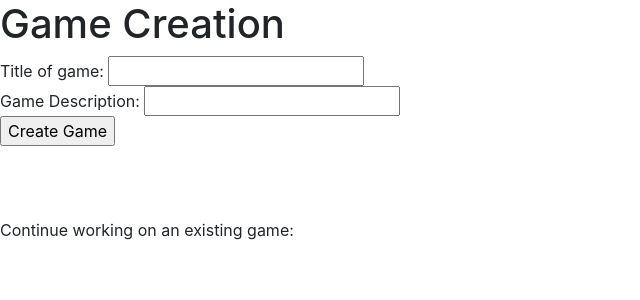
After one commit to Lumicran/Project-Epic-StoryTime, a Flask app: page /create-game in a window 1280 px wide. The commit adds this page. Shown: the top 300 px of the page, without its empty margins (0-640 px from the left). Run offline with Flask 2, Linux system fonts and the light colour scheme; some libraries are stand-ins or nearby versions.

Commit message:
Complete form for GM creation of game shell and details

```diff
--- a/model.py
+++ b/model.py
@@ -81,7 +81,7 @@ class Game(db.Model):
     game_name = db.Column(db.String(64), nullable=False)
 
     def __repr__(self):
-        return f"<game_id: {game_id} \n game_name: {game_name}>"
+        return f"<game_id: {game_id} \n game_name: {game_name} \n game_gm: {game_gm}>"
 
 
 class GameInfo(db.Model):
@@ -92,7 +92,9 @@ class GameInfo(db.Model):
     game_info_id = db.Column(db.Integer, autoincrement=True, primary_key=True)
     game_id = db.Column(db.Integer, db.ForeignKey('games.game_id'), nullable=False)
     event_order = db.Column(db.Integer, nullable=False)
-    lat_long = db.Column(db.String(64), nullable=False)
+    game_description = db.Column(db.Text, nullable=True)
+    latitude = db.Column(db.Integer, nullable=False)
+    longitude = db.Column(db.Integer, nullable=False)
     story_text = db.Column(db.Text, nullable=False)
     puzzle = db.Column(db.Text, nullable=False)
     puzzle_key = db.Column(db.Text, nullable=False)
--- a/server.py
+++ b/server.py
@@ -81,6 +81,17 @@ def login_check():
     flash(u"No account found for the entered email/password.")
     return render_template("login.html")
 
+
+@app.route('/logout')
+def logout_page():
+    """Take user to login page."""
+
+    session.pop('active_session')
+    flash("You are now logged out.")
+
+    return redirect("/")
+
+
 @app.route('/main-page')
 def main_page():
     """Main page shown once a user logs in."""
@@ -89,7 +100,57 @@ def main_page():
 
     return render_template("mainpage.html")
 
+@app.route('/create-game')
+def create_game_page():
+    """Page shown where GM's can create a game."""
 
+    return render_template("game_creation.html")
+
+@app.route('/game-shell', methods=["POST"])
+def game_shell_creation():
+    """This gets the puzzle/game details from game_creation.html)"""
+
+    game_title = request.form.get("game_title")
+    game_info = db.session.query(Game.game_id, Game.game_name).all()
+
+    for game in game_info:
+        if game_title == game[1]:
+            flash(u"This game already exists. Please create a new game.")
+            return redirect("/create-game")
+        else:
+            #Adding game to Games table in storytime DB.
+            new_game = Game(game_name=game_title)
+            db.session.add(new_game)
+            db.session.commit()
+
+    return render_template("game_details.html")
+
+
+@app.route('/game-details', methods=["POST"])
+def get_game_details():
+    """Route to record game details for an event."""
+
+    game_description = request.form.get("game_description")
+    event_order = request.form.get("event_order")
+    latitude = request.form.get("latitude")
+    longitude = request.form.get("longitude")
+    story_text = request.form.get("story_text")
+    puzzle = request.form.get("puzzle")
+    puzzle_key = request.form.get("puzzle_key")
+    puzzle_hint = request.form.get("puzzle_hint")
+    weather_condition = request.form.get("weather_condition")
+
+    #Query to get game ID for particular game ||||| BUILD!!!!
+    game_id = db.session.query(Game.game_id).all()
+
+    #Adding event to Game Information table.
+    game_item = GameInfo(game_id=game_id, event_order=event_order, game_description=game_description, latitude=latitude,
+                    longitude=longitude, story_text=story_text, puzzle=puzzle, puzzle_key=puzzle_key,
+                    puzzle_hint=puzzle_hint, weather_condition=weather_condition)
+    db.session.add(game_item)
+    db.session.commit()
+
+    return render_template("game_details.html")
 
 
 
--- /dev/null
+++ b/templates/game_creation.html
@@ -0,0 +1,26 @@
+{% extends 'base.html' %}
+
+{% block title %}<h1>Game Creation</h1>{% endblock %}
+
+{% block content %}
+
+  <form action="/game-shell" method="POST">
+
+    Title of game: <input type='text' name='game_title'><br>
+    Game Description: <input type='text' name='game_description'><br>
+
+    <input type='submit' value='Create Game'>
+
+  </form>
+
+<br>
+<br>
+<br>
+
+  <form>
+    Continue working on an existing game:
+
+  </form>
+
+
+{% endblock %}
```
Also changed, not shown: templates/game_details.html (added, +26 -0 lines), templates/mainpage.html (+13 -17 lines), 1 other file.
